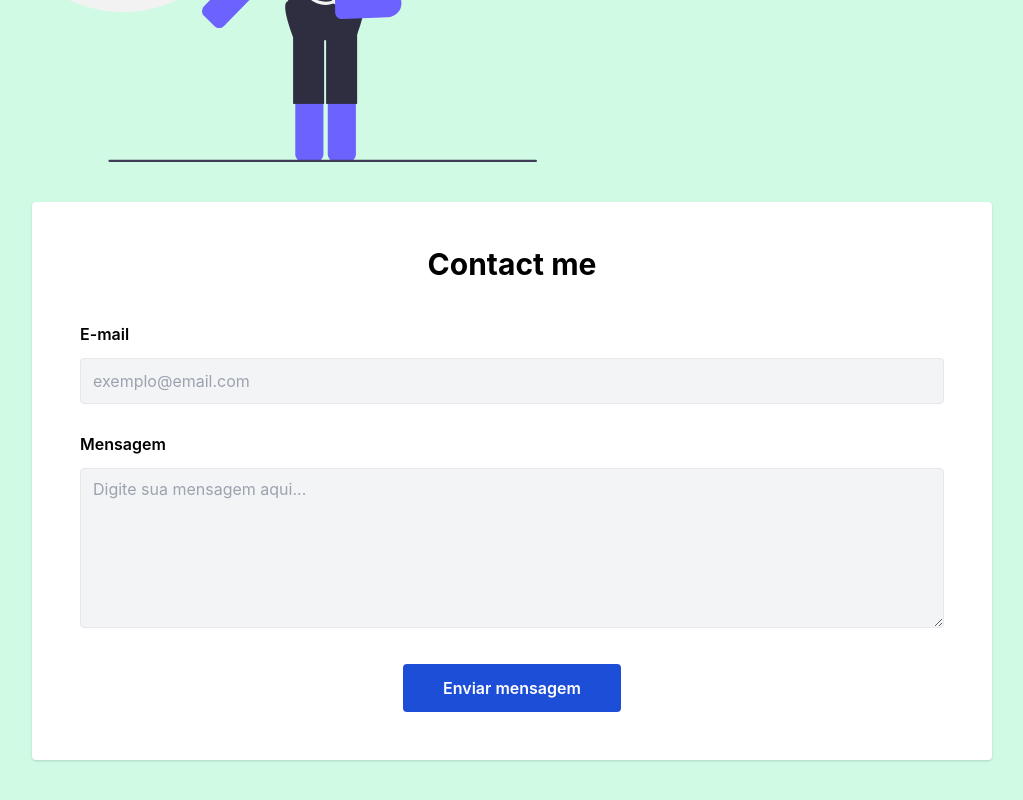
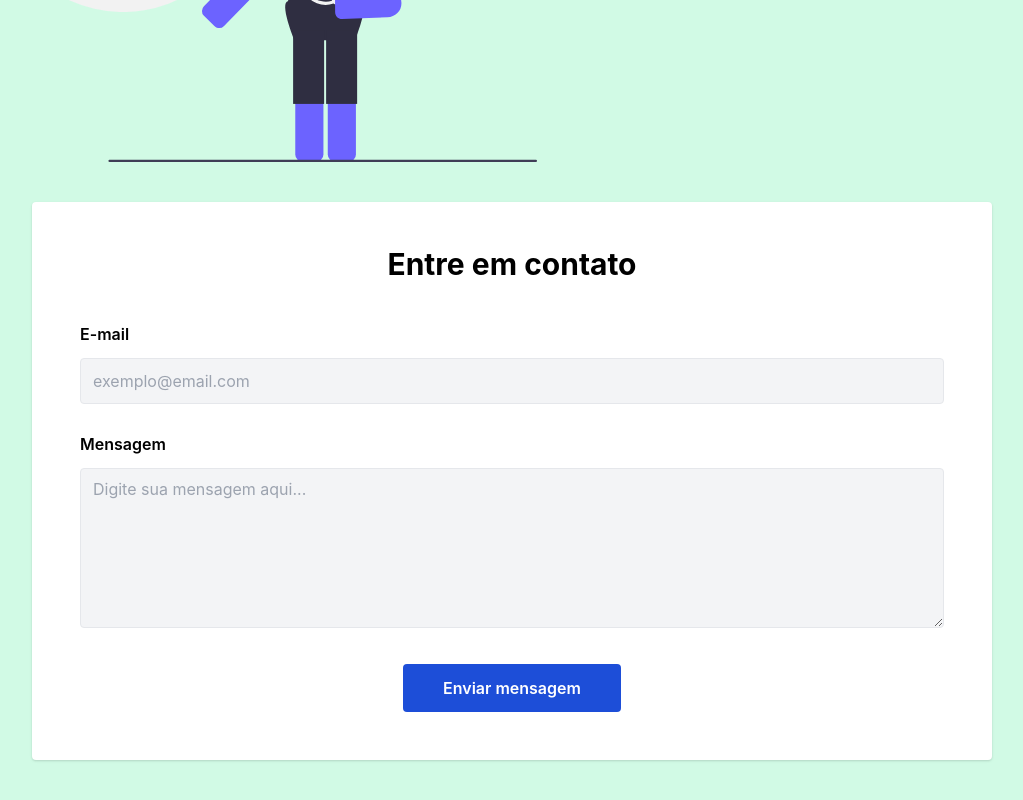
Before and after one commit to thomasravache/my-personal-portfolio, a React (Create React App) app: page / in a window 1280 px wide. Shown: the part 4194-4994 px from the top of the page, without its empty margins (128-1151 px from the left). Built offline with nearby package versions, Linux system fonts and the light colour scheme.

Commit message:
Alteracao nos contatos

```diff
--- a/src/components/Contact.jsx
+++ b/src/components/Contact.jsx
@@ -22,7 +22,7 @@ const Contact = () => {
           <img src={emailCapture} alt="" />
         </div>
         <div className="bg-white w-full shadow rounded p-8 sm:p-12 mt-10">
-          <p className="text-3xl font-bold leading-7 text-center">Contact me</p>
+          <p className="text-3xl font-bold leading-7 text-center">Entre em contato</p>
           <form onSubmit={ sendEmail }>
             <div className="md:flex items-center mt-12">
               <div className="w-full flex flex-col">
```
